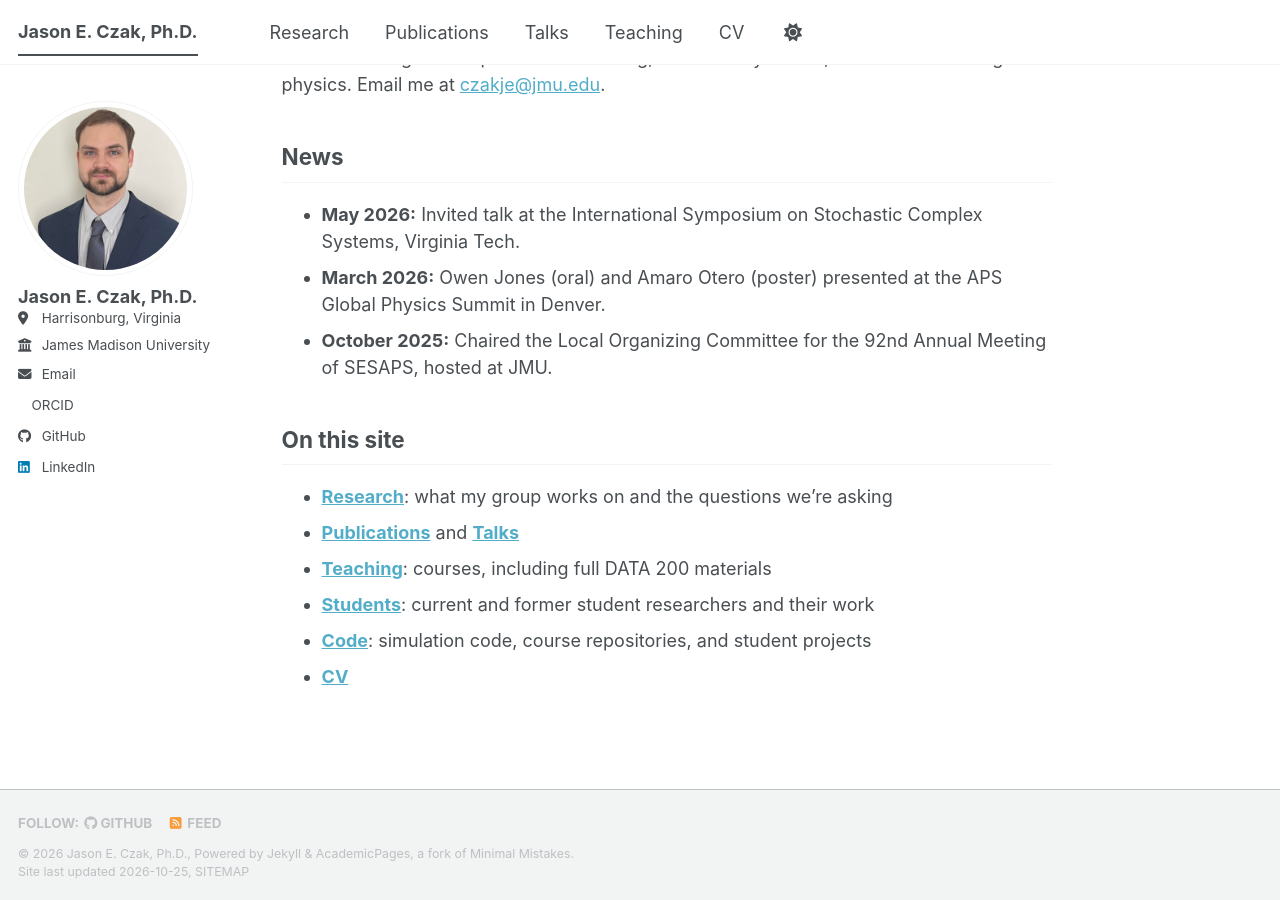
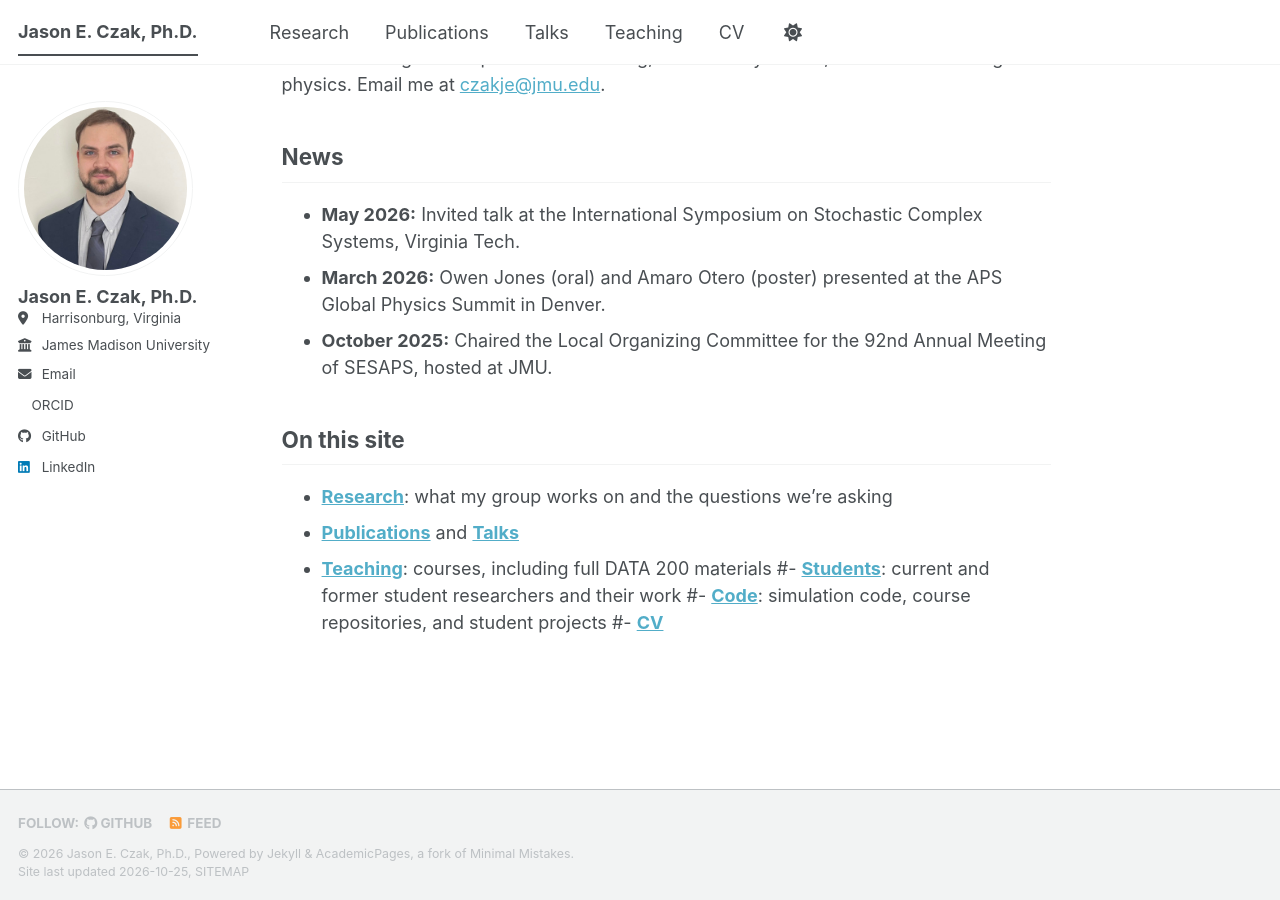
Before and after one commit to JasonCzak/JasonCzak.github.io, a Jekyll site: the page built from _pages/about.md, in a window 1280 px wide and 900 px high, scrolled down 574 px. Built offline with Jekyll 4.4.1, drawn with Linux system fonts in a browser that asks for light colours; a style sheet for code colours, icons or effects is not loaded.

```diff
--- a/_pages/about.md
+++ b/_pages/about.md
@@ -30,6 +30,6 @@ I'm always glad to talk with students interested in research and with colleagues
 - **[Research](/research/)**: what my group works on and the questions we're asking
 - **[Publications](/publications/)** and **[Talks](/talks/)**
 - **[Teaching](/teaching/)**: courses, including full DATA 200 materials
-- **[Students](/students/)**: current and former student researchers and their work
-- **[Code](/portfolio/)**: simulation code, course repositories, and student projects
-- **[CV](/cv/)**
+#- **[Students](/students/)**: current and former student researchers and their work
+#- **[Code](/portfolio/)**: simulation code, course repositories, and student projects
+#- **[CV](/cv/)**
```
